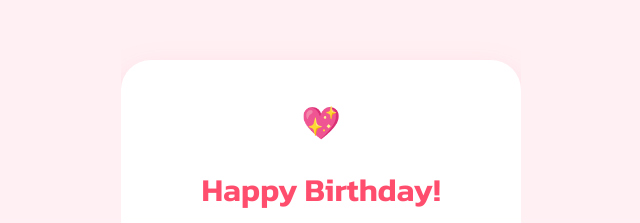
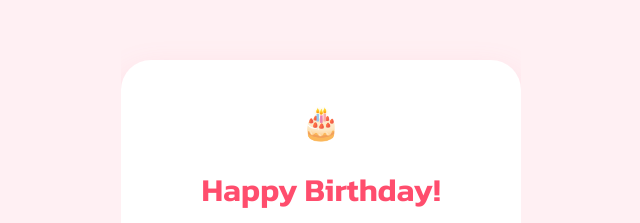
Before and after one commit to korosarita-wq/hbd, a plain HTML site: page index.html in a window 1280 px wide. Shown: the part 111-334 px from the top of the page, 319-959 px from the left. Drawn offline with Linux system fonts and the light colour scheme.

Commit message:
Update index.html

```diff
--- a/index.html
+++ b/index.html
@@ -3,7 +3,7 @@
 <head>
     <meta charset="UTF-8">
     <meta name="viewport" content="width=device-width, initial-scale=1.0">
-    <title>HBD To You 💖</title>
+    <title>HBD To You 🎂</title>
     <link href="https://fonts.googleapis.com/css2?family=Kanit:wght@300;600&display=swap" rel="stylesheet">
     <style>
         :root { --primary-pink: #ffafcc; --bg-color: #fff0f3; --text-color: #fb6f92; }
@@ -22,7 +22,7 @@
     <div class="container">
         <div id="countdown">3</div>
         <div id="wish-content">
-            <div class="heart">💖</div>
+            <div class="heart">🎂</div>
             <h1>Happy Birthday!</h1>
             <div id="messages">
                 <p class="wish-text">ขอให้มีความสุขนะครับ</p>
```
